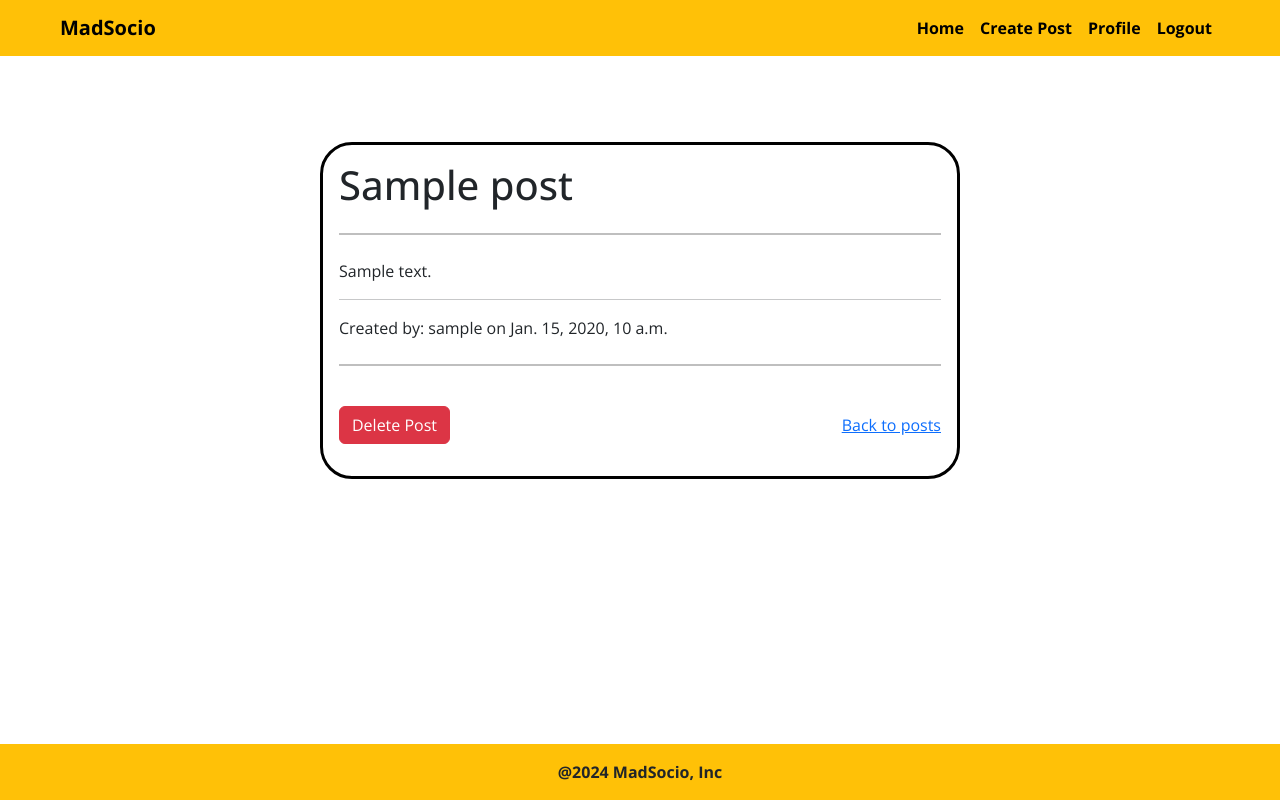
After one commit to AbhinavShaw09/madSocial, a Django app: page /post/1/ in a window 1280 px wide. The commit adds this page. Run offline with Django 5.2, Linux system fonts and the light colour scheme; a user stored in the database is signed in; tables that the repository leaves empty hold one stand-in row (values such as "Sample post").

Commit message:
added improvements and deletion of post and updation of user data

```diff
--- a/core/urls.py
+++ b/core/urls.py
@@ -1,20 +1,3 @@
-"""
-URL configuration for core project.
-
-The `urlpatterns` list routes URLs to views. For more information please see:
-    https://docs.djangoproject.com/en/5.1/topics/http/urls/
-Examples:
-Function views
-    1. Add an import:  from my_app import views
-    2. Add a URL to urlpatterns:  path('', views.home, name='home')
-Class-based views
-    1. Add an import:  from other_app.views import Home
-    2. Add a URL to urlpatterns:  path('', Home.as_view(), name='home')
-Including another URLconf
-    1. Import the include() function: from django.urls import include, path
-    2. Add a URL to urlpatterns:  path('blog/', include('blog.urls'))
-"""
-
 from django.contrib import admin
 from django.urls import path
 from posts.views import *
@@ -26,7 +9,9 @@ urlpatterns = [
     path("create/", create_post, name="create_post"),
     path("signup/", signup_view, name="signup"),
     path("login/", login_view, name="login"),
-    path('logout/', logout_view, name='logout'),
-    path('profile',user_details_view, name='user_details'),
-    path('edit_profile',edit_profile_view, name='edit_profile')
+    path("logout/", logout_view, name="logout"),
+    path("profile/", user_details_view, name="user_details"),
+    path("edit_profile/", edit_profile_view, name="edit_profile"),
+    path("post/<int:post_id>/", single_post_view, name="single_post"),
+    path("post/<int:post_id>/delete",delete_single_post, name="delete_post")
 ]
--- a/posts/models.py
+++ b/posts/models.py
@@ -1,10 +1,12 @@
 from django.db import models
+from django.contrib.auth.models import User
 
 
 class Post(models.Model):
     title = models.CharField(max_length=100)
     content = models.TextField()
     created_at = models.DateTimeField(auto_now_add=True)
+    created_by = models.ForeignKey(User,on_delete=models.CASCADE)
 
     def __str__(self) -> str:
         return str(self.title)
--- a/posts/views.py
+++ b/posts/views.py
@@ -1,24 +1,42 @@
-from django.shortcuts import render, redirect
+from django.shortcuts import render, redirect,  get_object_or_404
 from django.contrib.auth.decorators import login_required
 from .models import Post
 from .forms import PostForm
 
-@login_required  # Ensure the user is logged in before creating a post
+@login_required
 def create_post(request):
     if request.method == 'POST':
         form = PostForm(request.POST)
         if form.is_valid():
-            post = form.save(commit=False)  # Create post instance without saving to the database yet
-            post.author = request.user  # Set the author to the logged-in user (optional)
-            post.save()  # Now save the post to the database
-            return redirect('list_post')  # Redirect to a list of posts after successful creation
+            post = form.save(commit=False)
+            post.created_by = request.user
+            post.save()
+            return redirect('list_post')
     else:
         form = PostForm()
 
     return render(request, 'posts/create_post.html', {'form': form})
 
-@login_required  # Ensure the user is logged in before accessing posts
+@login_required
 def home_view(request):
-    print("User is authenticated:", request.user.is_authenticated)
-    posts = Post.objects.all()  # Fetch all posts from the database
+    posts = Post.objects.all()
     return render(request, 'posts/post.html', {'posts': posts})
+
+@login_required
+def single_post_view(request, post_id):
+    if request.method == 'GET':
+        post = get_object_or_404(Post, id=post_id)
+        return render(request, 'posts/single_post.html', {'post': post})
+
+    if request.method == 'POST':
+        return redirect('list_post')
+
+@login_required
+def delete_single_post(request, post_id):
+    post = get_object_or_404(Post, id=post_id)
+    if request.method == 'POST':
+        print("Deleting post:", post.id)
+        post.delete()
+        return redirect('list_post')
+    else:
+        return redirect('list_post')
--- a/templates/accounts/user_details.html
+++ b/templates/accounts/user_details.html
@@ -3,12 +3,14 @@
 {% block content %}
 <div class="d-flex flex-column align-items-center mt-5">
     <h1>User Profile</h1>
-    <div class="card my-3" style="width: 18rem;">
+    <div class="card my-3" style="width: 30rem;">
         <div class="card-body text-center">
             <h5 class="card-title mt-3">Username: {{ user.username }}</h5>
+            <hr class="my-4" style="height: 2px; border-width: 0; background-color: black;" />
             <p class="card-text">Email: {{ user.email }}</p>
             <p class="card-text">Firsname: {{ user.first_name }}</p>
             <p class="card-text">Lastname: {{ user.last_name }}</p>
+            <hr class="my-4" style="height: 2px; border-width: 0; background-color: black;" />
             <form action="{% url 'edit_profile' %}" method="get">
                 <button type="submit" class="btn btn-primary mt-3">Edit Profile</button>
             </form>
--- a/templates/base.html
+++ b/templates/base.html
@@ -6,6 +6,10 @@
   <meta name="viewport" content="width=device-width, initial-scale=1.0" />
   <link href="https://cdn.jsdelivr.net/npm/bootstrap@5.3.3/dist/css/bootstrap.min.css" rel="stylesheet"
     integrity="sha384-QWTKZyjpPEjISv5WaRU9OFeRpok6YctnYmDr5pNlyT2bRjXh0JMhjY6hW+ALEwIH" crossorigin="anonymous" />
+  <link rel="preconnect" href="https://fonts.googleapis.com">
+  <link rel="preconnect" href="https://fonts.gstatic.com" crossorigin>
+  <link href="https://fonts.googleapis.com/css2?family=Open+Sans:ital,wght@0,300..800;1,300..800&display=swap"
+    rel="stylesheet">
   <style>
     html,
     body {
@@ -15,6 +19,7 @@
     body {
       display: flex;
       flex-direction: column;
+      font-family: 'Open Sans', sans-serif;
     }
 
     .content {
--- a/templates/includes/header.html
+++ b/templates/includes/header.html
@@ -1,6 +1,6 @@
-<nav class="navbar navbar-expand-lg bg-warning fixed-top">
+<nav class="navbar navbar-expand-lg bg-warning fixed-to fw-bold">
     <div class="container-fluid">
-        <a class="navbar-brand fw-bold mx-5" href="#">MadSocio</a>
+        <a class="navbar-brand mx-5" href="#">MadSocio</a>
         <button class="navbar-toggler" type="button" data-bs-toggle="collapse" data-bs-target="#navbarNavDropdown"
             aria-controls="navbarNavDropdown" aria-expanded="false" aria-label="Toggle navigation">
             <span class="navbar-toggler-icon"></span>
--- /dev/null
+++ b/templates/posts/single_post.html
@@ -0,0 +1,24 @@
+{% extends 'layout/layout.html' %} {% block content %}
+<div class="d-flex flex-column align-items-center">
+    <div class="card my-3 w-50 border border-3 border-black rounded-5">
+        <div class="card-body">
+            <h1>{{ post.title }}</h1>
+            <hr class="my-4" style="height: 2px; border-width: 0; background-color: black;" />
+            <p>{{ post.content }}</p>
+            <hr>
+            <p>Created by: {{ post.created_by.username }} on {{ post.created_at }}</p>
+            <hr class="my-4" style="height: 2px; border-width: 0; background-color: black;" />
+            {% if post.created_by.id == user.id %}
+            <div class="d-flex align-items-center justify-content-between">
+                <form action="{% url 'delete_post' post.id %}" method="post">
+                    {% csrf_token %}
+                    <button type="submit" class="btn btn-danger my-3">Delete Post</button>
+                </form>
+                {% endif %}
+                <a href="{% url 'list_post' %}">Back to posts</a>
+            </div>
+
+        </div>
+    </div>
+</div>
+{% endblock %}
```
Also changed, not shown: templates/accounts/edit_profile.html (+4 -4 lines), templates/accounts/login.html (+8 -1 lines), templates/accounts/signup.html (+18 -1 lines), templates/posts/post.html (+15 -6 lines), README.md, demo_pictures/create_post.jpeg (added), demo_pictures/home_page2.jpeg (added), demo_pictures/login.jpeg, demo_pictures/signup.jpeg, posts/migrations/0001_initial.py.
